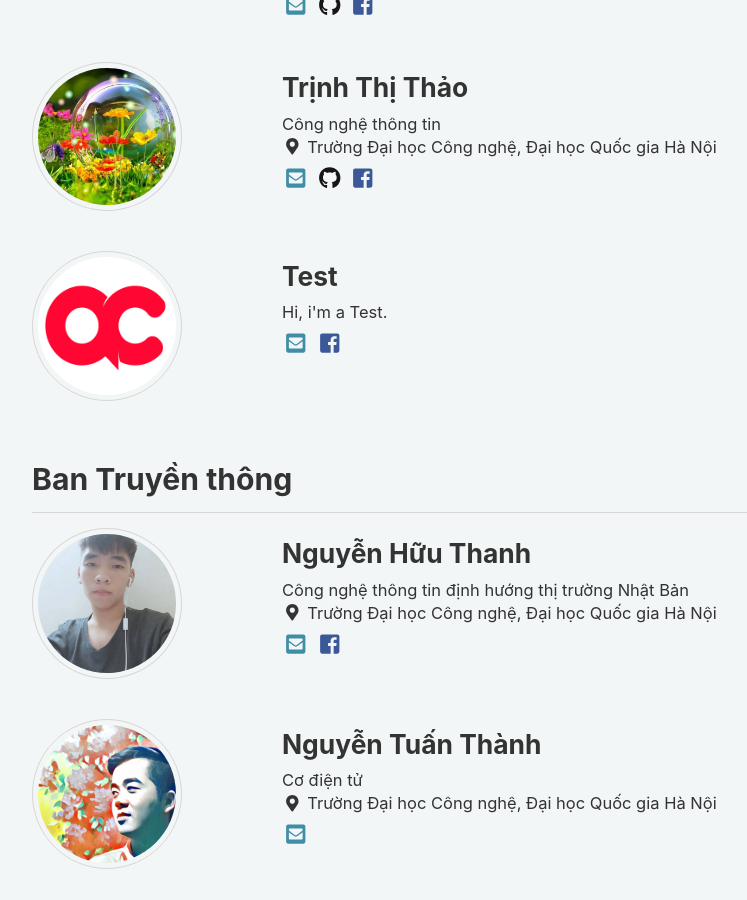
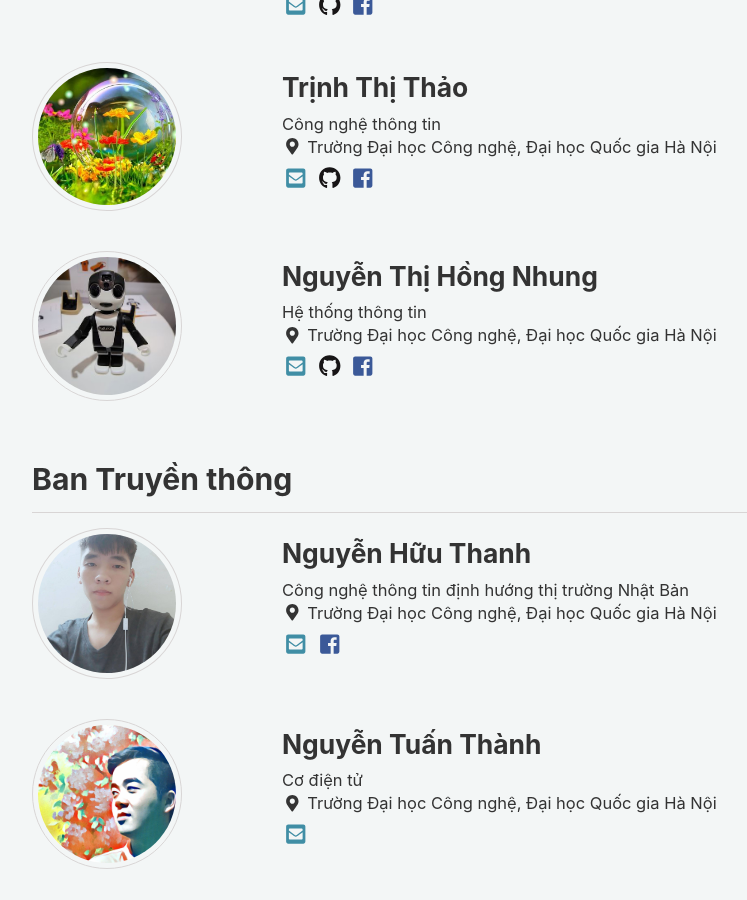
Before and after one commit to testvon/amcblog.github.io, a Jekyll site: the page built from _pages/member-archive.html, in a window 1280 px wide and 900 px high, scrolled down 2403 px. Shown: the whole window, without its empty margins (140-887 px from the left). Built offline with Jekyll 4.4.1, drawn with Linux system fonts in a browser that asks for light colours; nearby versions of some CDN libraries; some of the changed text lies outside the part shown.

Commit message:
Update members.yml

```diff
--- a/_data/members.yml
+++ b/_data/members.yml
@@ -66,14 +66,15 @@ ttthao:
   github: "ThaoIE3"
   group: "nhansu"
 
-test6:
-  name: "Test"
-  email: "test@gmail.com"
-  bio: "Hi, i'm a Test."
-  avatar: "/assets/img/amc.png"
-  facebook: "appliedmathclub"
+nthnhung:
+  name: "Nguyễn Thị Hồng Nhung"
+  email: "nhungnth.amc@gmail.com"
+  bio: "Hệ thống thông tin"
+  location: "Trường Đại học Công nghệ, Đại học Quốc gia Hà Nội"
+  avatar: "/images/members/2018/nthnhung.png"
+  facebook: "nguyen.nhumg.14"
+  github: "NguyenThiHongNhumg"
   group: "nhansu"
-
 
 ###################################################################################################
 
```
